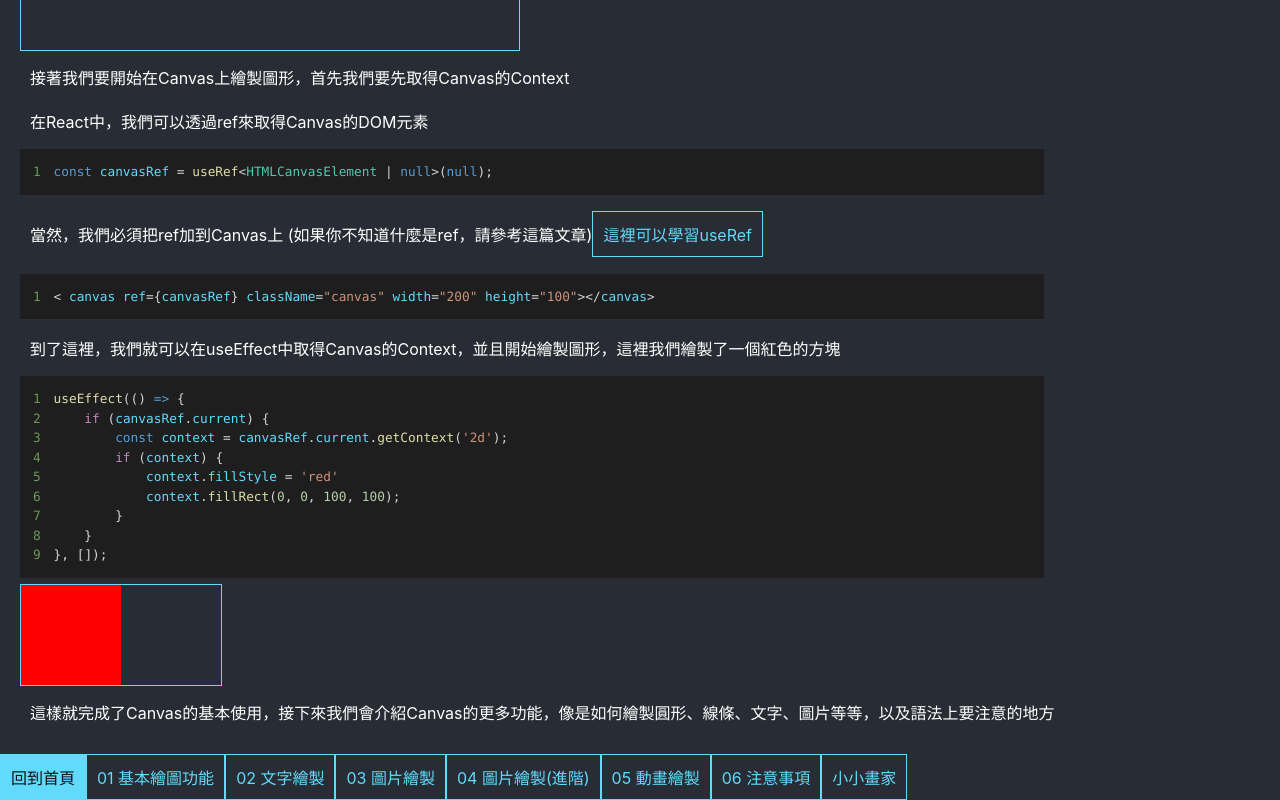
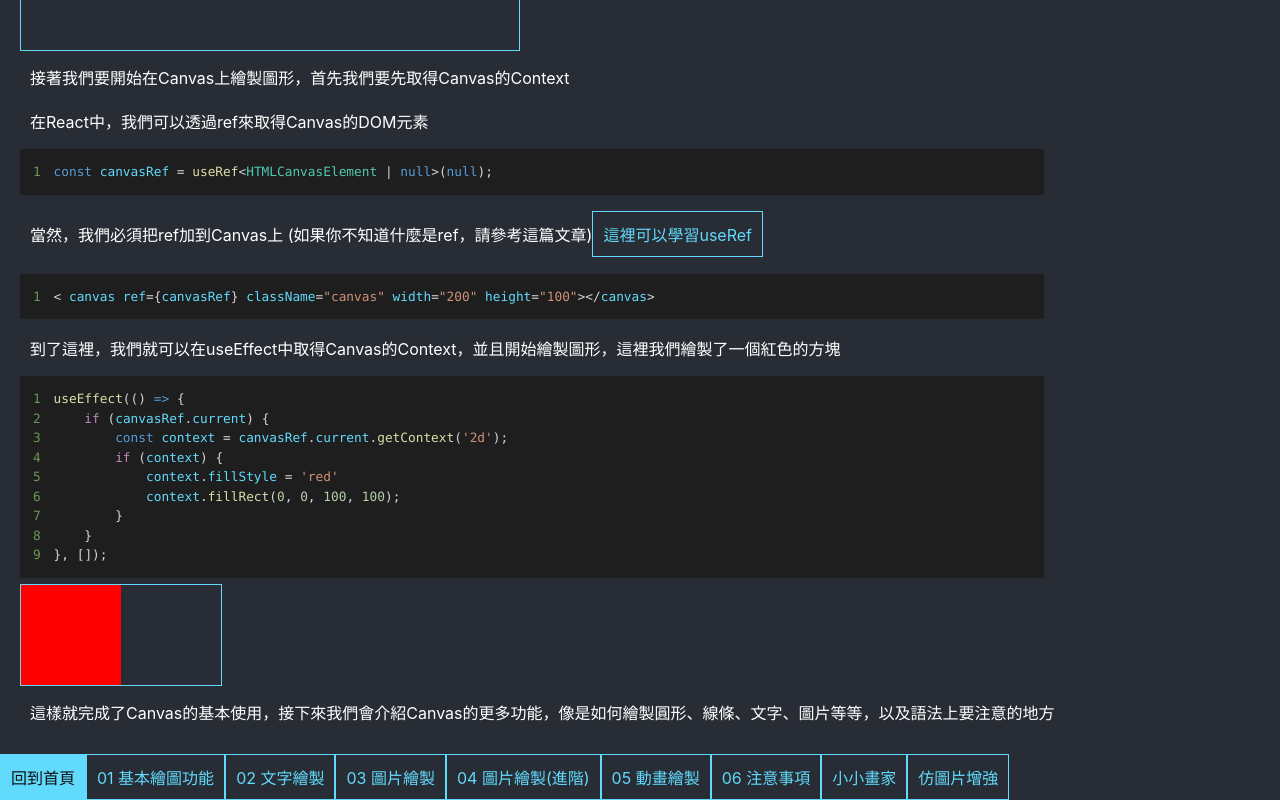
Before and after one commit to Bobo100/Canvas-Dictionary, a Next.js app: page / in a window 1280 px wide. Shown: the part 891-1691 px from the top of the page. Built offline with nearby package versions, Linux system fonts and the light colour scheme.

Commit message:
Update RoutesLink.tsx

```diff
--- a/components/RoutesLink.tsx
+++ b/components/RoutesLink.tsx
@@ -14,6 +14,7 @@ const RouterLink = () => {
             <Link href="/CanvasImport" className={router.pathname === "/CanvasImport" ? "active" : ""}>06 注意事項</Link>
 
             <a href="https://bobo100.github.io/Canvas-Paint/" rel="noopener" target="_blank">小小畫家</a>
+            <a href="https://bobo100.github.io/Canvas-Image-Enhance-UI/" rel="noopener" target="_blank">仿圖片增強</a>
         </>
     )
 }
```
